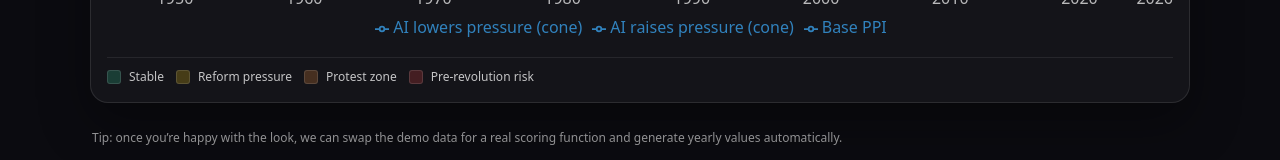
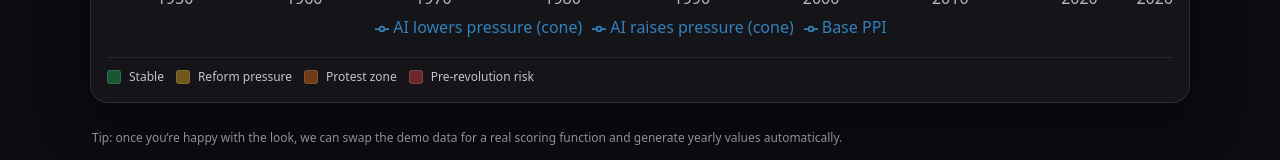
Before and after one commit to sjehutch/ppi-index, a React (Vite) app: page / in a window 1280 px wide. Shown: the part 577-737 px from the top of the page. Built offline with nearby package versions, Linux system fonts and the light colour scheme.

Commit message:
Increase contrast of chart reference area colors
Updated the fill and swatch background colors for chart reference areas and their legend to use brighter, higher-opacity tints. This improves visual contrast and clarity for each risk zone.

```diff
--- a/src/App.tsx
+++ b/src/App.tsx
@@ -159,7 +159,7 @@ export default function App() {
                 <ReferenceArea
                   y1={0}
                   y2={55}
-                  fill="rgba(52, 211, 153, 0.08)" // a soft green-ish tint
+                  fill="rgba(34, 197, 94, 0.16)" // brighter green for contrast
                   ifOverflow="extendDomain"
                 />
 
@@ -167,7 +167,7 @@ export default function App() {
                 <ReferenceArea
                   y1={55}
                   y2={70}
-                  fill="rgba(250, 204, 21, 0.08)" // soft yellow-ish tint
+                  fill="rgba(251, 191, 36, 0.18)" // brighter amber for contrast
                   ifOverflow="extendDomain"
                 />
 
@@ -175,7 +175,7 @@ export default function App() {
                 <ReferenceArea
                   y1={70}
                   y2={85}
-                  fill="rgba(251, 146, 60, 0.09)" // soft orange-ish tint
+                  fill="rgba(249, 115, 22, 0.18)" // brighter orange for contrast
                   ifOverflow="extendDomain"
                 />
 
@@ -183,7 +183,7 @@ export default function App() {
                 <ReferenceArea
                   y1={85}
                   y2={100}
-                  fill="rgba(239, 68, 68, 0.09)" // soft red-ish tint
+                  fill="rgba(239, 68, 68, 0.18)" // brighter red for contrast
                   ifOverflow="extendDomain"
                 />
 
@@ -252,7 +252,7 @@ export default function App() {
               <span
                 style={{
                   ...styles.swatch,
-                  background: "rgba(52, 211, 153, 0.22)",
+                  background: "rgba(34, 197, 94, 0.38)",
                 }}
               />
               <span>Stable</span>
@@ -261,7 +261,7 @@ export default function App() {
               <span
                 style={{
                   ...styles.swatch,
-                  background: "rgba(250, 204, 21, 0.22)",
+                  background: "rgba(251, 191, 36, 0.4)",
                 }}
               />
               <span>Reform pressure</span>
@@ -270,7 +270,7 @@ export default function App() {
               <span
                 style={{
                   ...styles.swatch,
-                  background: "rgba(251, 146, 60, 0.22)",
+                  background: "rgba(249, 115, 22, 0.4)",
                 }}
               />
               <span>Protest zone</span>
@@ -279,7 +279,7 @@ export default function App() {
               <span
                 style={{
                   ...styles.swatch,
-                  background: "rgba(239, 68, 68, 0.22)",
+                  background: "rgba(239, 68, 68, 0.4)",
                 }}
               />
               <span>Pre-revolution risk</span>
```
